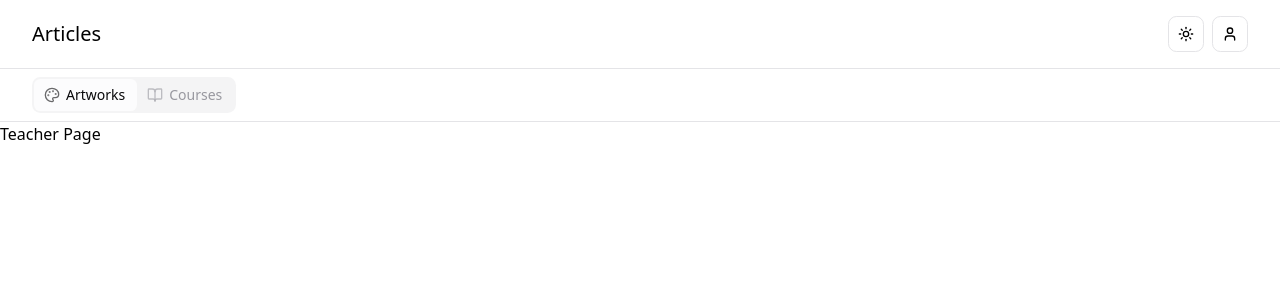
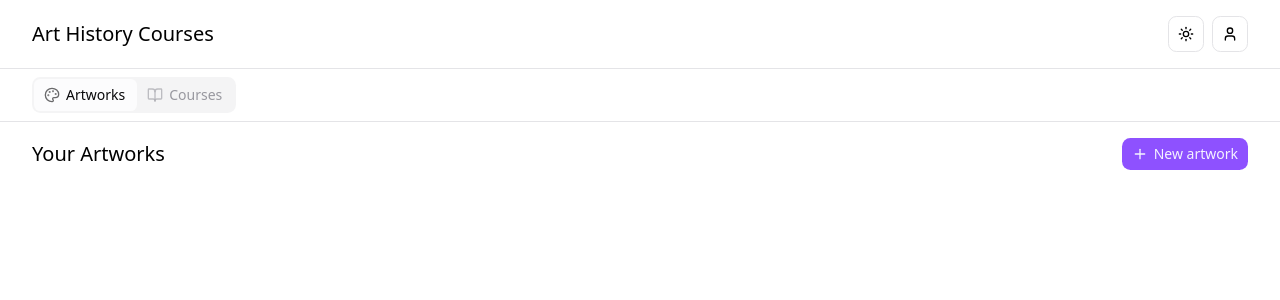
Before and after one commit to terparthcourses/arthcourses, a Next.js app in the folder apps/app/: page /teacher in a window 1280 px wide. Shown: the top 300 px of the page. Built offline with nearby package versions, Linux system fonts and the light colour scheme; no server answers.

Commit message:
feat(app): enhance teacher page with new functionality

```diff
--- a/apps/app/app/(main)/admin/layout.tsx
+++ b/apps/app/app/(main)/admin/layout.tsx
@@ -16,7 +16,7 @@ export default function Layout({
         <Container>
           <nav className="flex justify-between items-center py-4">
             <h1 className="text-xl font-medium flex items-center gap-4">
-              Articles
+              Art History Courses
             </h1>
             <div className="flex items-center gap-2">
               <ModeToggle />
--- a/apps/app/app/(main)/student/layout.tsx
+++ b/apps/app/app/(main)/student/layout.tsx
@@ -16,7 +16,7 @@ export default function Layout({
         <Container>
           <nav className="flex justify-between items-center py-4">
             <h1 className="text-xl font-medium flex items-center gap-4">
-              Articles
+              Art History Courses
             </h1>
             <div className="flex items-center gap-2">
               <ModeToggle />
--- a/apps/app/app/(main)/teacher/layout.tsx
+++ b/apps/app/app/(main)/teacher/layout.tsx
@@ -16,7 +16,7 @@ export default function Layout({
         <Container>
           <nav className="flex justify-between items-center py-4">
             <h1 className="text-xl font-medium flex items-center gap-4">
-              Articles
+              Art History Courses
             </h1>
             <div className="flex items-center gap-2">
               <ModeToggle />
--- a/apps/app/app/(main)/teacher/page.tsx
+++ b/apps/app/app/(main)/teacher/page.tsx
@@ -1,25 +1,41 @@
 // ./(main)/teacher/page.tsx
 
+"use client"
+
+// React Hooks
+import { useState } from "react"
+
 // UI Components
-import { Badge } from "@/components/ui/badge"
+import { Button } from "@/components/ui/button";
 import Container from "@/components/container";
 import { ScrollArea, ScrollBar } from "@/components/ui/scroll-area"
 import {
   Tabs,
-  TabsContent,
   TabsList,
   TabsTrigger,
 } from "@/components/ui/tabs"
 
 // Lucide Icons
-import { PaletteIcon, BookOpenIcon } from "lucide-react"
+import { BookOpenIcon, PaletteIcon, PlusIcon } from "lucide-react"
 
 export default function Page() {
+  const [activeTab, setActiveTab] = useState("artworks")
+
+  const handleNewArtwork = () => {
+    // Handle new artwork creation
+    console.log("Creating new artwork")
+  }
+
+  const handleNewCourse = () => {
+    // Handle new course creation
+    console.log("Creating new course")
+  }
+
   return (
     <>
       <header className="border-b border-[var(--border)]">
         <Container className="py-2">
-          <Tabs defaultValue="artworks">
+          <Tabs value={activeTab} onValueChange={setActiveTab}>
             <ScrollArea>
               <TabsList>
                 <TabsTrigger value="artworks" className="group">
@@ -45,9 +61,49 @@ export default function Page() {
         </Container>
       </header>
 
-      <div>
-        Teacher Page
-      </div>
+      {
+        activeTab === "artworks" ? (
+          <>
+            <header>
+              <Container className="py-4">
+                <div className="flex items-center justify-between">
+                  <h2 className="text-xl font-medium">Your Artworks</h2>
+                  <Button
+                    size="sm"
+                    onClick={handleNewArtwork}
+                  >
+                    <PlusIcon
+                      size={16}
+                      aria-hidden="true"
+                    />
+                    New artwork
+                  </Button>
+                </div>
+              </Container>
+            </header>
+          </>
+        ) : (
+          <>
+            <header>
+              <Container className="py-4">
+                <div className="flex items-center justify-between">
+                  <h2 className="text-xl font-medium">Your Courses</h2>
+                  <Button
+                    size="sm"
+                    onClick={handleNewCourse}
+                  >
+                    <PlusIcon
+                      size={16}
+                      aria-hidden="true"
+                    />
+                    New course
+                  </Button>
+                </div>
+              </Container>
+            </header>
+          </>
+        )
+      }
     </>
   );
 }
```
